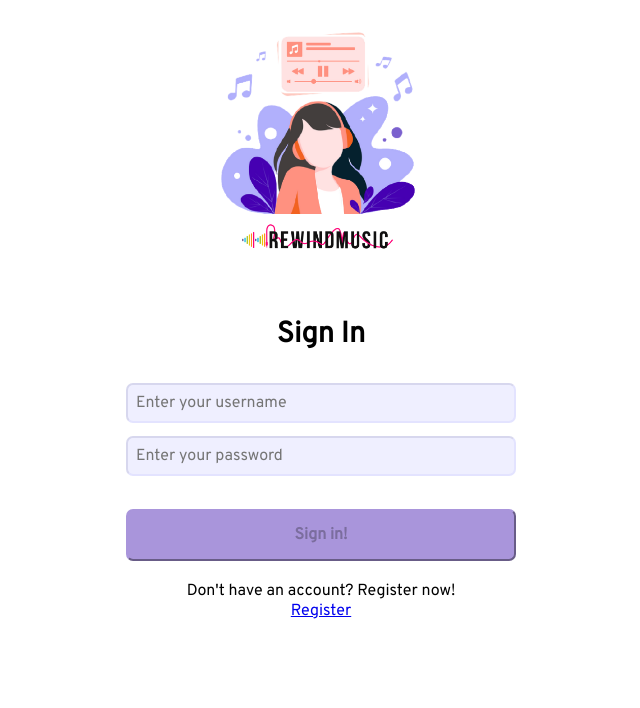
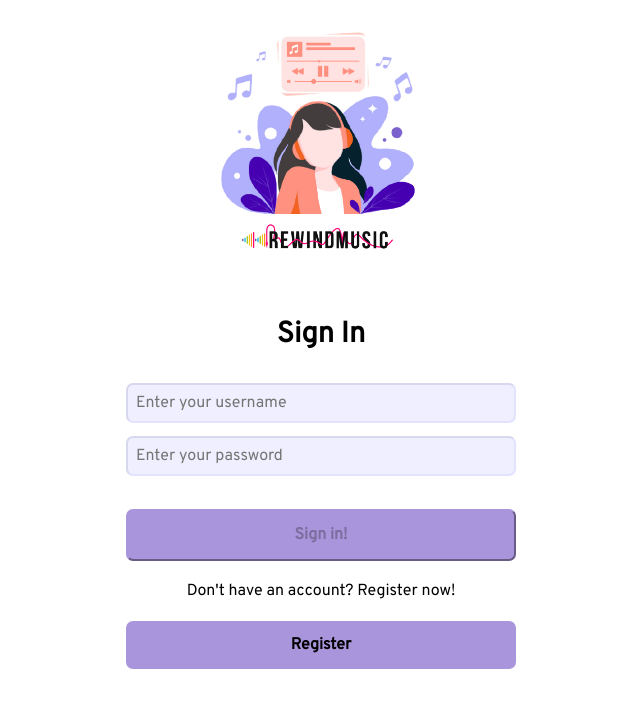
Before and after one commit to AndreaBitmind/andrea-martinez-rewindmusic-front, a React (Create React App) app: page /login in a window 1280 px wide. Shown: the top 708 px of the page, without its empty margins (319-959 px from the left). Built offline with nearby package versions, Linux system fonts and the light colour scheme; no server answers.

Commit message:
refactored navigation style and elements in login page

```diff
--- a/src/components/Navigation/Navigation.tsx
+++ b/src/components/Navigation/Navigation.tsx
@@ -27,12 +27,6 @@ export const Navigation = () => {
               actionOnClick={handleLogIn}
               className="autentication"
               type="submit"
-              buttonText="Back"
-            />
-            <Button
-              actionOnClick={handleLogIn}
-              className="autentication"
-              type="submit"
               buttonText="Log In"
             />
           </div>
--- a/src/components/RegisterForm/RegisterStyled.ts
+++ b/src/components/RegisterForm/RegisterStyled.ts
@@ -31,4 +31,22 @@ export const RegisterStyle = styled.div`
     font-size: 1rem;
     font-family: inherit;
   }
+
+  .register-link {
+    text-decoration: none;
+    color: black;
+    padding: 1.5rem;
+    width: 390px;
+    height: 40px;
+    font-size: 1rem;
+    margin-top: 20px;
+    border-radius: 7px;
+    background-color: ${(props) => props.theme.mainButton};
+    display: flex;
+    justify-content: center;
+    align-items: center;
+    font-weight: bold;
+    border-color: ${(props) => props.theme.mainButton};
+    font-family: inherit;
+  }
 `;
```
